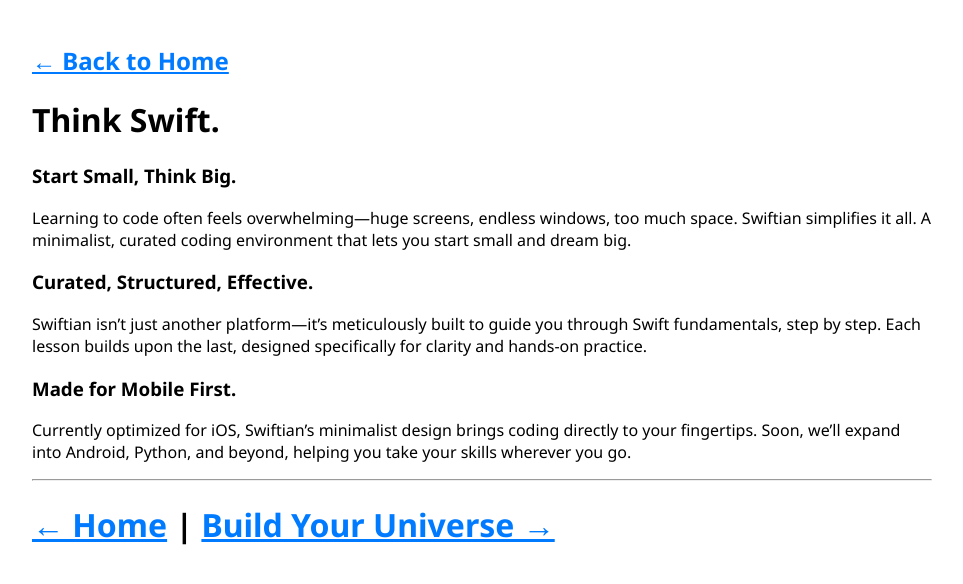
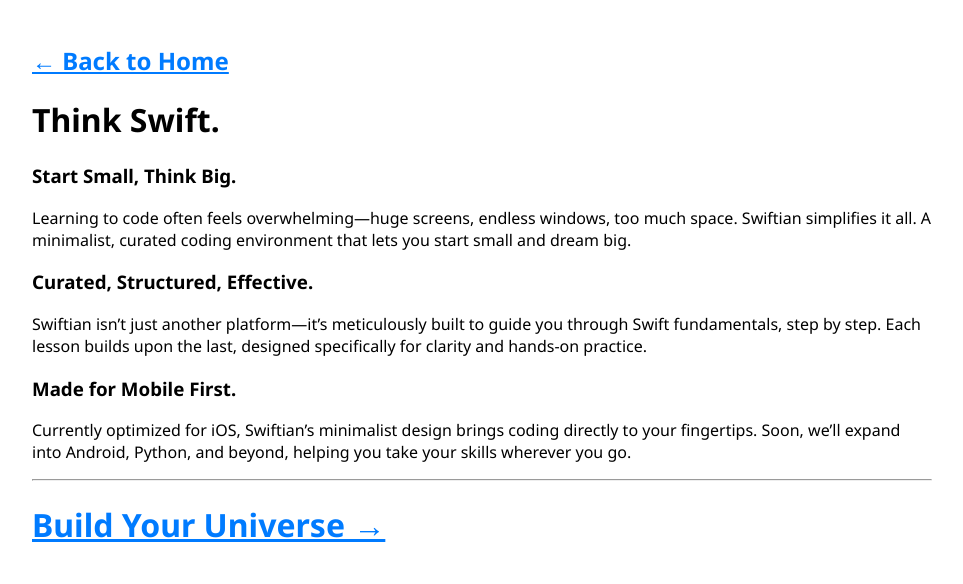
Before and after one commit to ThinkSwift/Swiftian, a Jekyll site: the page built from coding/index.md, in a window 1280 px wide. Shown: the top 584 px of the page, without its empty margins (158-1121 px from the left). Built offline with Jekyll 4.4.1, drawn with Linux system fonts in a browser that asks for light colours.

Commit message:
Update index.md

```diff
--- a/coding/index.md
+++ b/coding/index.md
@@ -21,4 +21,4 @@
 
 ---
 
-# [← Home](/) | [Build Your Universe →](/universe/)
+# [Build Your Universe →](/universe/)
```
